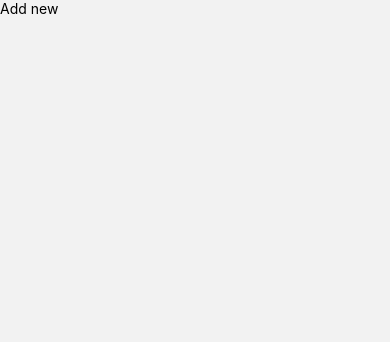
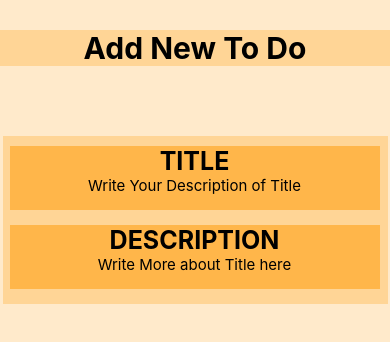
Before and after one commit to sapkotakristal1029/myToDoList, a React Native app: screen /NewTodo in a window 390 px wide. Shown: the top 342 px of the page. Built offline with nearby package versions, Linux system fonts and the light colour scheme.

Commit message:
add newToDo page

```diff
--- a/src/screens/NewTodo.js
+++ b/src/screens/NewTodo.js
@@ -1,6 +1,105 @@
-import { Text, StyleSheet,Button } from "react-native";
+import { Text, StyleSheet,Button, View } from "react-native";
 
 export const NewTodo = ({}) =>{
-    return(<Text>Add new</Text>
+    return(
+        <View style = {styles.container}>
+            <Text style = {styles.header}>Add New To Do</Text>
+
+            <View style = {styles.writingArea}>
+                <View style = {styles.newtitlebox}>
+                    <Text style = {styles.newtitle}>TITLE</Text>
+                    <Text style = {styles.newtitlewriting}>Write Your Description of Title</Text>
+
+
+                </View>
+                <View style = {styles.newdescriptionbox}>
+                    <Text style = {styles.newdescription}>DESCRIPTION</Text>
+                    <Text style = {styles.newdescriptionwriting}>Write More about Title here</Text>
+
+
+                </View>
+
+            </View>
+        </View>
 
 )}
+
+const styles = StyleSheet.create({
+    container: {
+        flex: 1,
+        backgroundColor: '#ffeacb',
+        alignItems: 'center',
+
+  },
+  header:{
+
+    fontSize: 30,
+    fontWeight: 'bold',
+    marginTop: 30,
+    marginBottom: 70,
+    width: '100%',
+    textAlign: 'center',
+    borderWidth: 0,
+    justifyContent: 'center',
+    alignItems: 'center',
+    backgroundColor: '#ffd596',
+
+  },
+  writingArea:{
+
+    width:385,
+    paddingBottom: 15,
+    paddingTop: 10,
+    paddingRight: 7,
+    paddingLeft: 7,
+    marginBottom: 50,
+    // height: 500,
+    backgroundColor: '#ffd596',
+    flexWrap: 'wrap',
+    flexDirection: 'column',
+    gap: 5,
+    justifyContent: 'gap-between',
+
+  },
+  newtitlebox:{
+
+    backgroundColor:'#ffb64a',
+    width: 370,
+    // height: "100%",
+
+    paddingBottom: 15,
+    alignItems: 'center',
+    marginBottom:10,
+
+
+  },
+  newtitle:{
+    fontSize: 25,
+    fontWeight: 'bold',
+  },
+
+  newtitlewriting:{
+    fontSize: 15
+  },
+  newdescriptionbox:{
+
+    backgroundColor:'#ffb64a',
+    width: 370,
+    // height: "100%",
+
+    paddingBottom: 15,
+    alignItems: 'center',
+    // marginBottom:10,
+
+
+  },
+  newdescription:{
+    fontSize: 25,
+    fontWeight: 'bold',
+  },
+
+  newdescriptionwriting:{
+    fontSize: 15
+  }
+
+})
```
Also changed, not shown: src/screens/TodoApp.js (indentation only).
